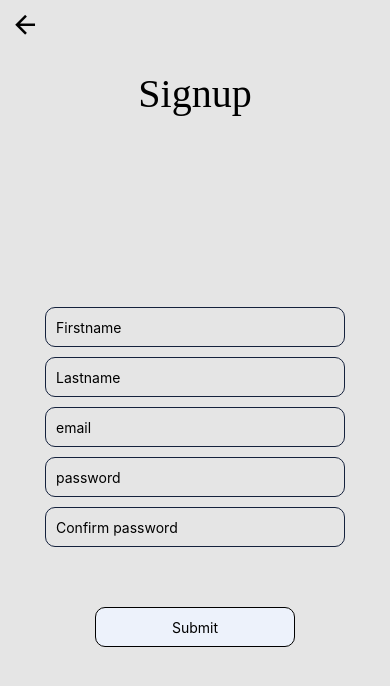
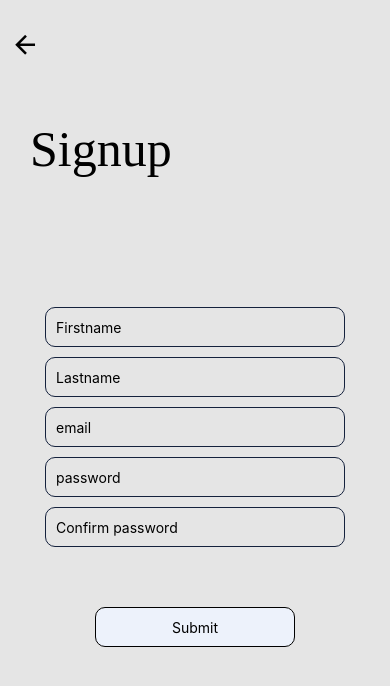
Before and after one commit to Haruna245/seidu_shop, a React Native app: screen /Signup in a window 390 px wide. Shown: the top 686 px of the page. Built offline with nearby package versions, Linux system fonts and the light colour scheme.

Commit message:
Comment added

```diff
--- a/screens/mHome.js
+++ b/screens/mHome.js
@@ -4,6 +4,7 @@ import Data from "../components/productdata";
 import MaterialCommunityIcons from 'react-native-vector-icons/MaterialCommunityIcons';
 import Icon from 'react-native-vector-icons/Ionicons';
 
+                        {/*Home Screen*/}
 
 
 
@@ -13,6 +14,8 @@ const product =({ navigation })=>{
         <TouchableOpacity style={styles.touchWrapper} onPress={() => navigation.navigate("trial",data)}>
           <ImageBackground style={styles.touchimg} source={data.image}/>
           <Text >{data.title}</Text>
+          <Text >Price: GHS {data.price}</Text>
+
           <Text style={{fontSize:10}} >Tap for details</Text>
           <MaterialCommunityIcons name="chevron-right-circle-outline" style={{position:'absolute',right:10,bottom:10}} color={color} size={20} />
         </TouchableOpacity>
@@ -22,8 +25,19 @@ const product =({ navigation })=>{
             <TouchableOpacity style={{position:"absolute",marginBottom:15,top:20,marginLeft:10}}
         onPress = {()=> navigation.goBack()}
         >
-        <MaterialCommunityIcons name="arrow-left" style={styles.arrow} color={color} size={30} />
+        <MaterialCommunityIcons name="arrow-left"   size={30} />
         </TouchableOpacity>
+
+            <View>
+                <TouchableOpacity style={{position:"absolute",right:10,top:20,borderWidth:1,
+                width:70,height:40,borderRadius:10,alignItems:"center",justifyContent:"center",
+                backgroundColor:"#edf2fb",
+            }}
+            onPress = {()=> navigation.navigate('Login')}
+            >
+                    <Text>Logout</Text>
+                </TouchableOpacity>
+            </View>
 
 
             <View style={styles.txtWrapper}><Text style={styles.txtf}>Products</Text></View>
@@ -49,7 +63,7 @@ const styles = StyleSheet.create({
         borderRadius:10,
         margin:10,
         marginTop:30,
-        height:170,
+        height:190,
         width:155,
 
        padding:5,
--- a/screens/mdetails.js
+++ b/screens/mdetails.js
@@ -3,6 +3,7 @@ import {  View, Text,TouchableOpacity,ImageBackground, Image,StyleSheet,color, S
 import Icon from 'react-native-vector-icons/Ionicons';
 import MaterialCommunityIcons from 'react-native-vector-icons/MaterialCommunityIcons';
 
+                                        {/*DETAIL SCREEN*/}
 Icon.loadFont();
 const Trial =({ navigation,route })=>{
     const data = route.params;
@@ -35,7 +36,7 @@ const Trial =({ navigation,route })=>{
         <Text style={{position:"absolute",bottom:175,fontSize:30,
         fontWeight:"600",
         paddingLeft:25,}} >About </Text>
-        <Text style={{fontSize:12,position:"absolute",position:"absolute",
+        <Text style={{fontSize:12,position:"absolute",
         bottom:130,paddingLeft:15
 
     }}>{data.review}</Text>
@@ -55,7 +56,7 @@ const styles=StyleSheet.create({
     dwrapper:{
 
     },
-    timg:{
+    timg:{//touchable image
         height:300,
         width:"100%",
     },
--- a/screens/signup.js
+++ b/screens/signup.js
@@ -2,6 +2,8 @@ import React from 'react';
 import { StyleSheet, Text, View,TextInput,TouchableOpacity,color } from 'react-native';
 import MaterialCommunityIcons from 'react-native-vector-icons/MaterialCommunityIcons';
 
+
+                   {/*sIGN UP PAGE*/}
 
 
 
@@ -9,19 +11,18 @@ const Signup=({ navigation })=>{
         return(
             <View style={styles.signupWraper} >
 
-        <TouchableOpacity style={{position:"absolute",top:10,left:10}}
+        <TouchableOpacity style={{position:"absolute",top:30,left:10}}
         onPress = {()=> navigation.goBack()}
         >
-        <MaterialCommunityIcons name="arrow-left" style={styles.arrow} color={color} size={30} />
+        <MaterialCommunityIcons name="arrow-left"   size={30} />
         </TouchableOpacity>
 
 
-                <View style={styles.stlt}>
+              <View style={styles.stlt}>
             <Text style={styles.stxt}>Signup</Text>
             </View>
 
-            <View style={styles.sview}>
-
+            <View >
             <TextInput style={styles.suser} placeholder="Firstname"/>
             <TextInput style={styles.suser} placeholder="Lastname"/>
             <TextInput style={styles.suser} placeholder="email"/>
@@ -53,7 +54,7 @@ const styles = StyleSheet.create({
         justifyContent: 'center',
         backgroundColor: '#e5e5e5',
       },
-      suser:{
+      suser:{//text input styles
         borderWidth:1,
         paddingTop:10,
         marginTop:10,
@@ -66,18 +67,17 @@ const styles = StyleSheet.create({
         padding: 10,
         borderColor:"#14213d"
       },
-      stxt:{
-        fontSize:40,
-        fontWeight:"500",
+      stxt:{//text wrapper
+        fontSize:50,
+        fontWeight:"400",
         fontFamily:"AppleSDGothicNeo-Bold",
     },
-    stlt:{
+    stlt:{//title container
       position:"absolute",
-      top:70
+      top:120,
+      left:30
     },
-    stouch:{
 
-    }
 
 });
 export default Signup;
```
